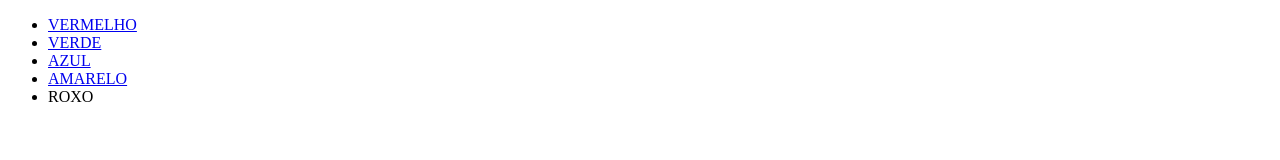
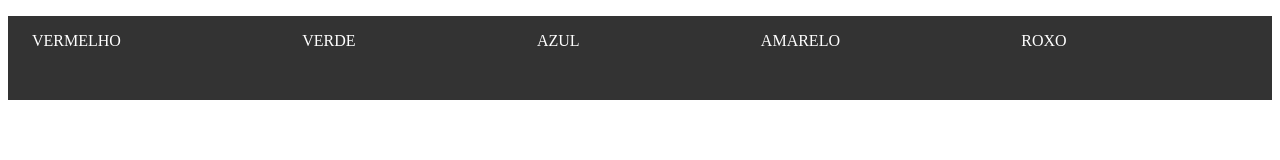
Before and after one commit to bryankszx/pagroll, a plain HTML site: page index.html in a window 1280 px wide. Drawn offline with Linux system fonts and the light colour scheme.

Commit message:
header ok

```diff
--- a/index.html
+++ b/index.html
@@ -3,6 +3,7 @@
 <head>
     <meta charset="UTF-8">
     <meta name="viewport" content="width=device-width, initial-scale=1.0">
+    <link rel="stylesheet" href="./style.css">
     <title>site vertical</title>
 </head>
 <body>
@@ -13,7 +14,7 @@
                 <li><a href="#">VERDE</a></li>
                 <li><a href="#">AZUL</a></li>
                 <li><a href="#">AMARELO</a></li>
-                <li><a href="#"></a>ROXO</li>
+                <li><a href="#">ROXO</li>
             </ul>
         </nav>
     </header>
--- /dev/null
+++ b/style.css
@@ -0,0 +1,32 @@
+*{
+    padding: 0;
+    box-sizing: border-box;
+}
+a{
+    text-decoration: none;
+}
+ul, ol, li{
+list-style: none;
+}
+
+header{
+    background-color: #333;
+}
+
+header nav ul{
+    display: flex;
+    justify-content: space-between;
+    padding: 16px;
+}
+
+header nav a{
+    color: white;
+    padding: 8px;
+    transition: background-color 1s;
+}
+
+header nav a:hover{
+    background-color: lightblue;
+    color: black;
+    padding: 8px;
+}
```
